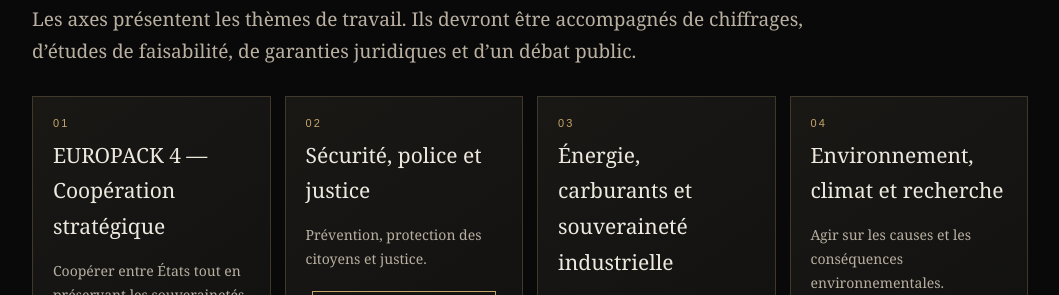
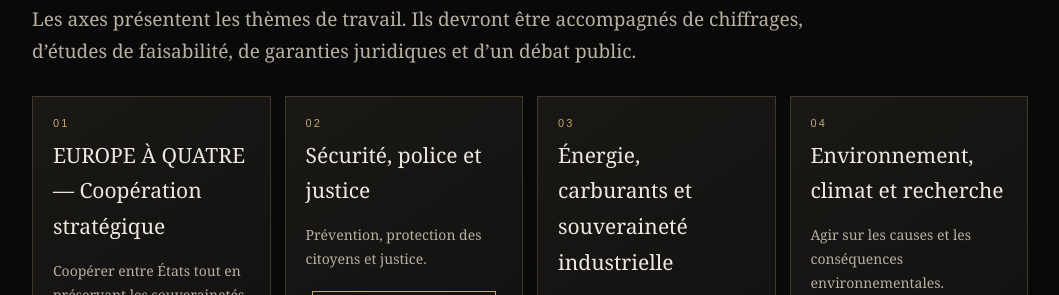
Before and after one commit to LesInvisibles/LesInvisibles.github.io, a plain HTML site: page index.html in a window 1280 px wide. Shown: the part 2352-2647 px from the top of the page, without its empty margins (110-1169 px from the left). Drawn offline with Linux system fonts and the light colour scheme.

Commit message:
Remplacer EUROPACK 4 par Europe à quatre

```diff
--- a/index.html
+++ b/index.html
@@ -49,7 +49,7 @@ footer{border-top:1px solid var(--line);padding:32px;text-align:center;color:var
 <section id="programme"><div class="kicker">Les propositions</div><h2>Des chantiers à débattre</h2>
 <p class="lead">Les axes présentent les thèmes de travail. Ils devront être accompagnés de chiffrages, d’études de faisabilité, de garanties juridiques et d’un débat public.</p>
 <div class="grid">
-<article class="card"><div class="num">01</div><h3>EUROPACK 4 — Coopération stratégique</h3><p>Coopérer entre États tout en préservant les souverainetés.</p><a class="btn" href="propositions/01.html">Découvrir la proposition</a></article>
+<article class="card"><div class="num">01</div><h3>EUROPE À QUATRE — Coopération stratégique</h3><p>Coopérer entre États tout en préservant les souverainetés.</p><a class="btn" href="propositions/01.html">Découvrir la proposition</a></article>
 <article class="card"><div class="num">02</div><h3>Sécurité, police et justice</h3><p>Prévention, protection des citoyens et justice.</p><a class="btn" href="propositions/02.html">Découvrir la proposition</a></article>
 <article class="card"><div class="num">03</div><h3>Énergie, carburants et souveraineté industrielle</h3><p>Capacités industrielles et résilience énergétique.</p><a class="btn" href="propositions/03.html">Découvrir la proposition</a></article>
 <article class="card"><div class="num">04</div><h3>Environnement, climat et recherche</h3><p>Agir sur les causes et les conséquences environnementales.</p><a class="btn" href="propositions/04.html">Découvrir la proposition</a></article>
```
